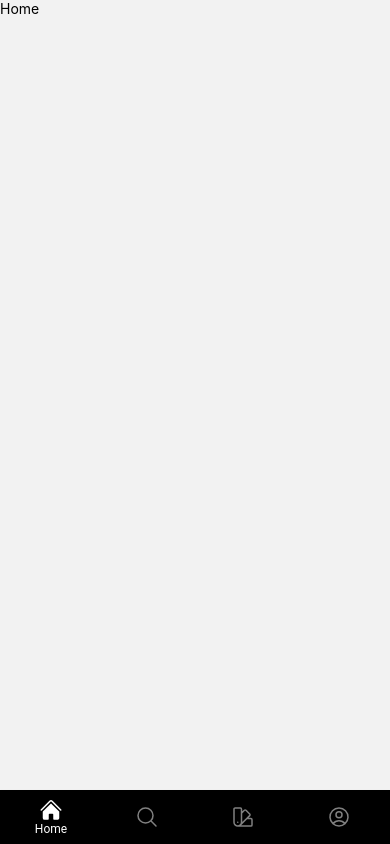
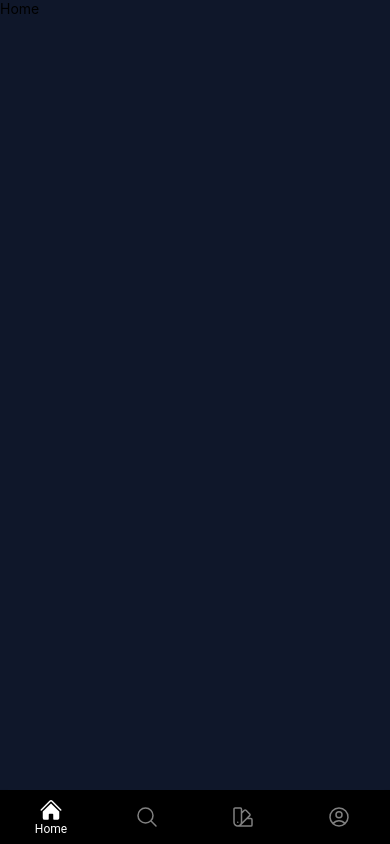
Before and after one commit to sadewole/xtra-client-expo-version, a React Native app: screen /Home in a window 390 px wide. Built offline with nearby package versions, Linux system fonts and the light colour scheme.

Commit message:
chore: clean ups

```diff
--- a/App.tsx
+++ b/App.tsx
@@ -15,6 +15,8 @@ import TopBarIcon from '@components/TabBarIcon.component';
 import Search from '@screens/Search.screen';
 import Profile from '@screens/Profile.screen';
 import Library from '@screens/Library.screen';
+import { View } from 'react-native';
+import { SafeAreaProvider } from 'react-native-safe-area-context';
 
 const Tab = createMaterialBottomTabNavigator();
 
@@ -28,13 +30,12 @@ type OptionProps = (props: {
 
 const options: OptionProps = ({ route }) => ({
   tabBarIcon: (props) => TopBarIcon(route.name, { ...props }),
-  tabBarActiveTintColor: 'tomato',
-  tabBarInactiveTintColor: 'white',
 });
 
 function BottomTabStack() {
   return (
     <Tab.Navigator
+      initialRouteName="Home"
       barStyle={{
         backgroundColor: '#000000',
         borderTopColor: '#ffffff',
@@ -49,6 +50,8 @@ function BottomTabStack() {
 
 export default function App() {
   return (
+    <SafeAreaProvider>
+      <View style={{ flex: 1 }}>
         <NavigationContainer>
           <Stack.Navigator
             screenOptions={{
@@ -58,5 +61,7 @@ export default function App() {
             <Stack.Screen name="HomeScreen" component={BottomTabStack} />
           </Stack.Navigator>
         </NavigationContainer>
+      </View>
+    </SafeAreaProvider>
   );
 }
--- a/screens/Home.screen.tsx
+++ b/screens/Home.screen.tsx
@@ -3,7 +3,7 @@ import React from 'react';
 
 function Home() {
   return (
-    <SafeAreaView>
+    <SafeAreaView className="bg-slate-900 text-white flex-1">
       <View>
         <Text>Home</Text>
       </View>
```
Lines whose indentation alone changed are shown as unchanged.
